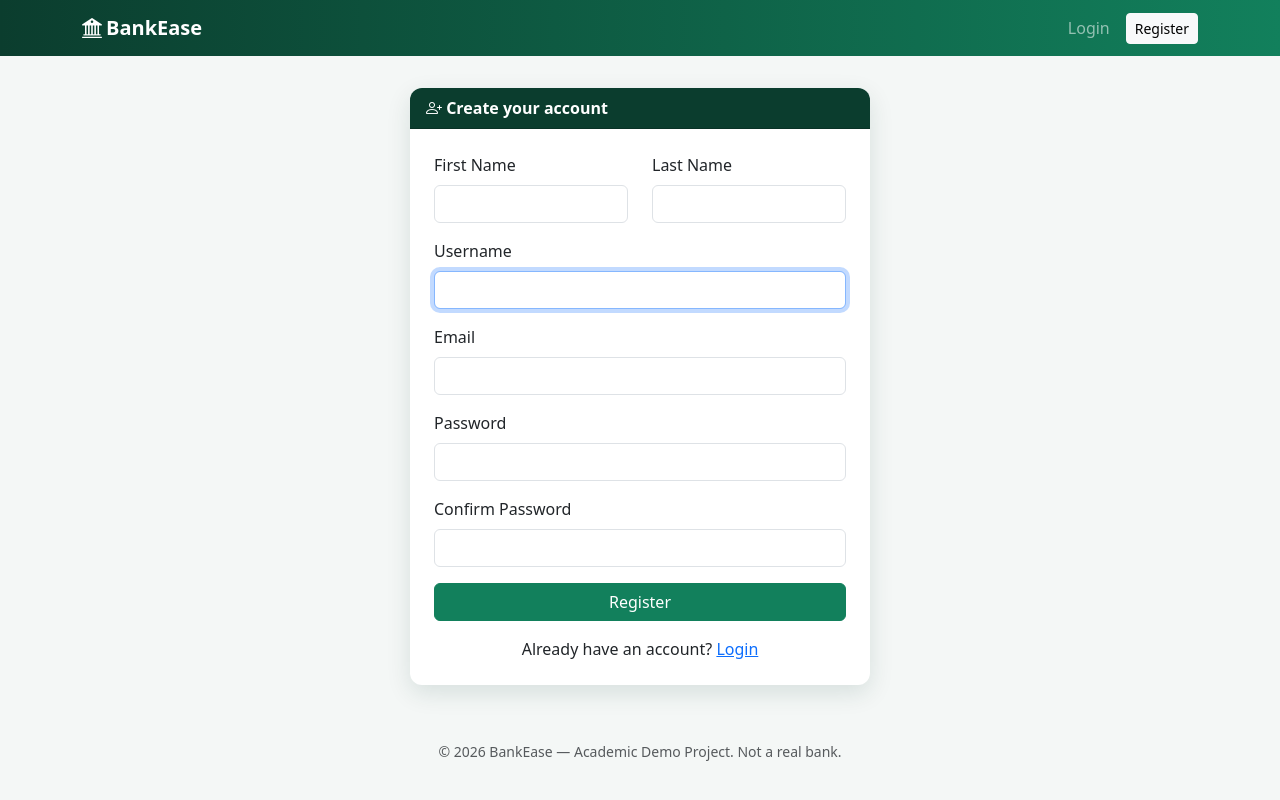
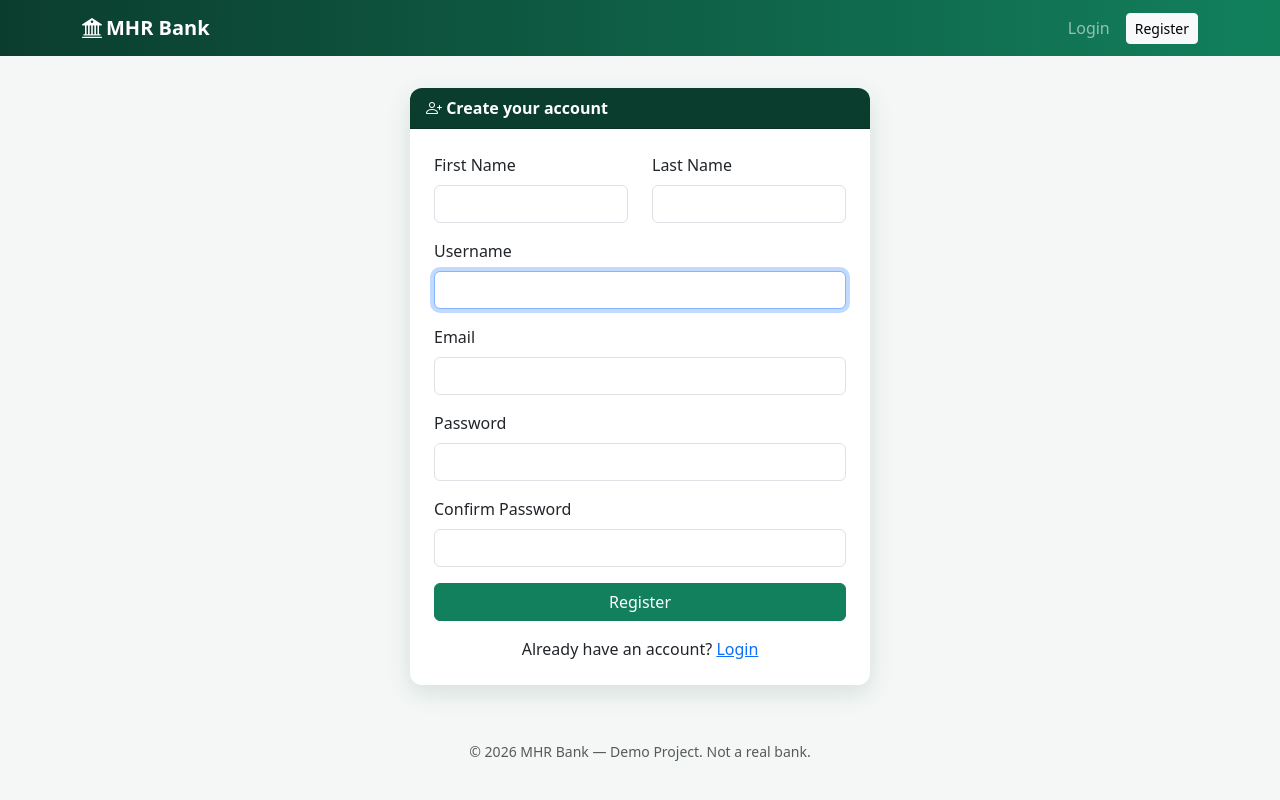
Before and after one commit to robin647/Ostad-Assignment-Module19, a Django app: page /register/ in a window 1280 px wide. Run offline with Django 5.2, Linux system fonts and the light colour scheme.

Commit message:
fix some problem

```diff
--- a/bank_transaction_system/templates/base.html
+++ b/bank_transaction_system/templates/base.html
@@ -14,7 +14,7 @@
 <nav class="navbar navbar-expand-lg navbar-dark bank-navbar">
     <div class="container">
         <a class="navbar-brand fw-bold" href="{% if user.is_authenticated %}{% url 'dashboard' %}{% else %}{% url 'login' %}{% endif %}">
-            <i class="bi bi-bank2 me-1"></i>BankEase
+            <i class="bi bi-bank2 me-1"></i>MHR Bank
         </a>
         <button class="navbar-toggler" type="button" data-bs-toggle="collapse" data-bs-target="#navMenu">
             <span class="navbar-toggler-icon"></span>
@@ -57,7 +57,7 @@
 </main>
 
 <footer class="text-center text-muted py-4 small">
-    &copy; {% now "Y" %} BankEase &mdash; Academic Demo Project. Not a real bank.
+    &copy; {% now "Y" %} MHR Bank &mdash;  Demo Project. Not a real bank.
 </footer>
 
 <script src="https://cdn.jsdelivr.net/npm/bootstrap@5.3.3/dist/js/bootstrap.bundle.min.js"></script>
```
Also changed, not shown: bank_transaction_system/README.md.
